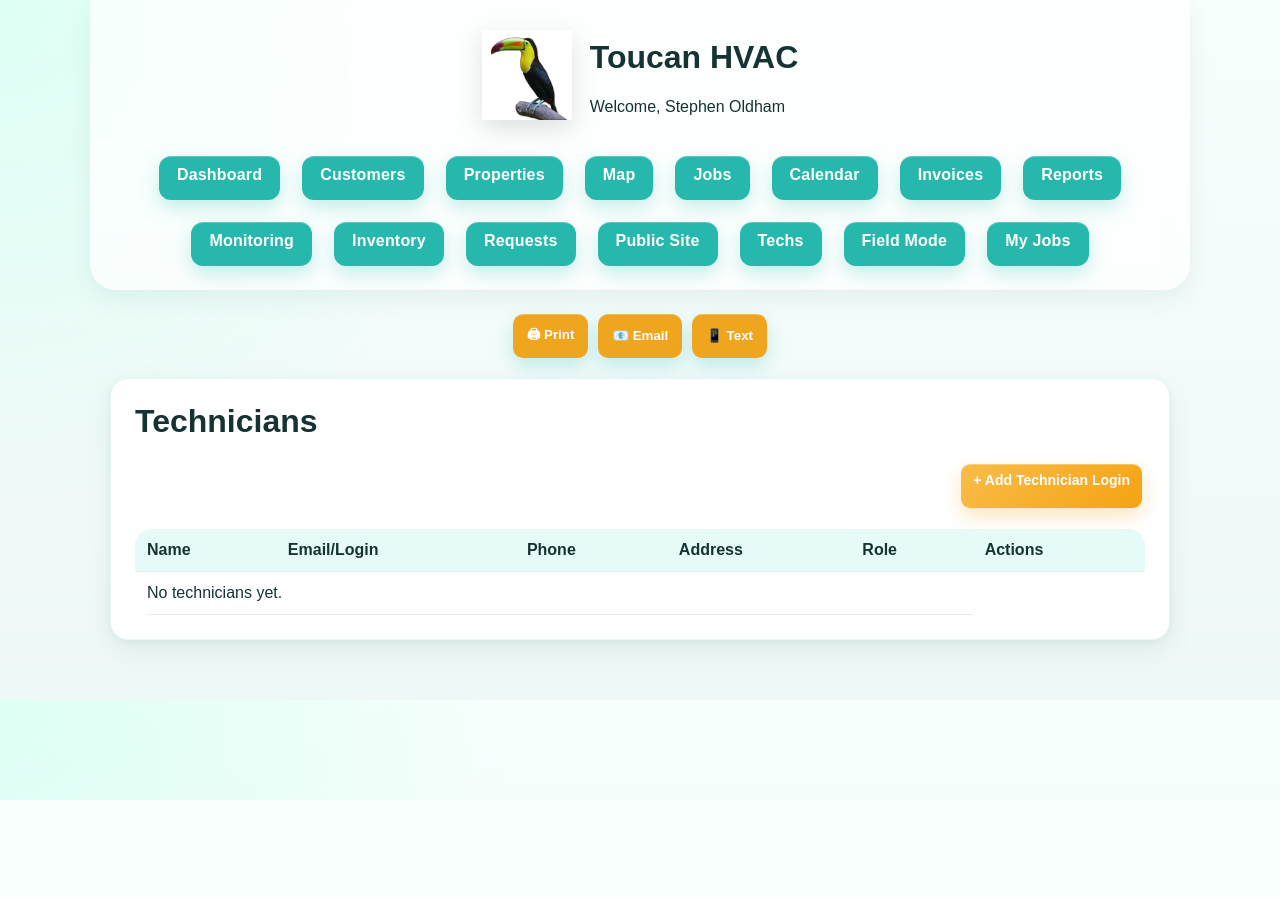
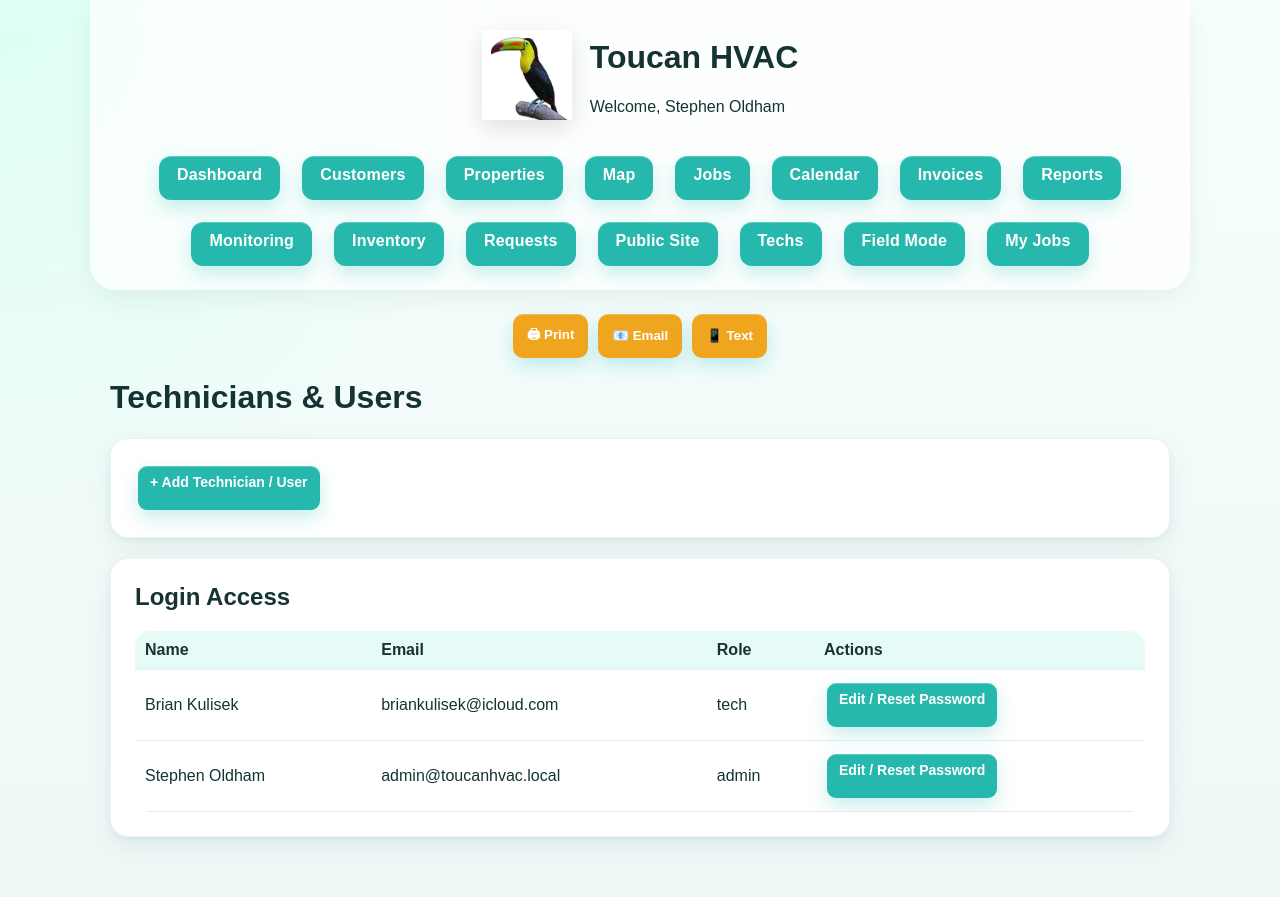
Before and after one commit to mroldham/toucan-hvac, a Flask app: page /technicians in a window 1280 px wide. Before the commit the page ends 800 px from the top, so only its background shows below. Run offline with Flask 3, Linux system fonts and the light colour scheme; a user stored in the database is signed in; data comes from the database, SQL or seed files in the repository.

Commit message:
Improve technician user list page

```diff
--- a/templates/technicians.html
+++ b/templates/technicians.html
@@ -1,34 +1,38 @@
 {% extends "base.html" %}
 {% block content %}
 
+<h1>Technicians & Users</h1>
+
 <div class="card">
-  <h1>Technicians</h1>
+  <a class="action-btn" href="/technicians/new">+ Add Technician / User</a>
+</div>
 
-  <div class="action-bar">
-    <a class="action-btn gold" href="/technicians/new">+ Add Technician Login</a>
-  </div>
+<div class="card">
+  <h2>Login Access</h2>
 
-  <table>
-    <tr>
-      <th>Name</th>
-      <th>Email/Login</th>
-      <th>Phone</th>
-      <th>Address</th>
-      <th>Role</th><th>Actions</th>
-    </tr>
+  {% if technicians %}
+    <table style="width:100%; border-collapse:collapse;">
+      <tr>
+        <th style="text-align:left; padding:10px;">Name</th>
+        <th style="text-align:left; padding:10px;">Email</th>
+        <th style="text-align:left; padding:10px;">Role</th>
+        <th style="text-align:left; padding:10px;">Actions</th>
+      </tr>
 
-    {% for tech in techs %}
-    <tr>
-      <td>{{ tech.name }}</td>
-      <td>{{ tech.email }}</td>
-      <td>{{ tech.phone if tech.phone is defined else "" }}</td>
-      <td>{{ tech.address if tech.address is defined else "" }}</td>
-      <td>{{ tech.role }}</td><td><a class="action-btn gold" href="/technicians/{{ tech.id }}/edit">Edit</a></td>
-    </tr>
-    {% else %}
-    <tr><td colspan="5">No technicians yet.</td></tr>
-    {% endfor %}
-  </table>
+      {% for tech in technicians %}
+      <tr style="border-top:1px solid #ddd;">
+        <td style="padding:10px;">{{ tech.name }}</td>
+        <td style="padding:10px;">{{ tech.email }}</td>
+        <td style="padding:10px;">{{ tech.role }}</td>
+        <td style="padding:10px;">
+          <a class="action-btn" href="/technicians/{{ tech.id }}/edit">Edit / Reset Password</a>
+        </td>
+      </tr>
+      {% endfor %}
+    </table>
+  {% else %}
+    <p>No technicians or users found.</p>
+  {% endif %}
 </div>
 
 {% endblock %}
```
